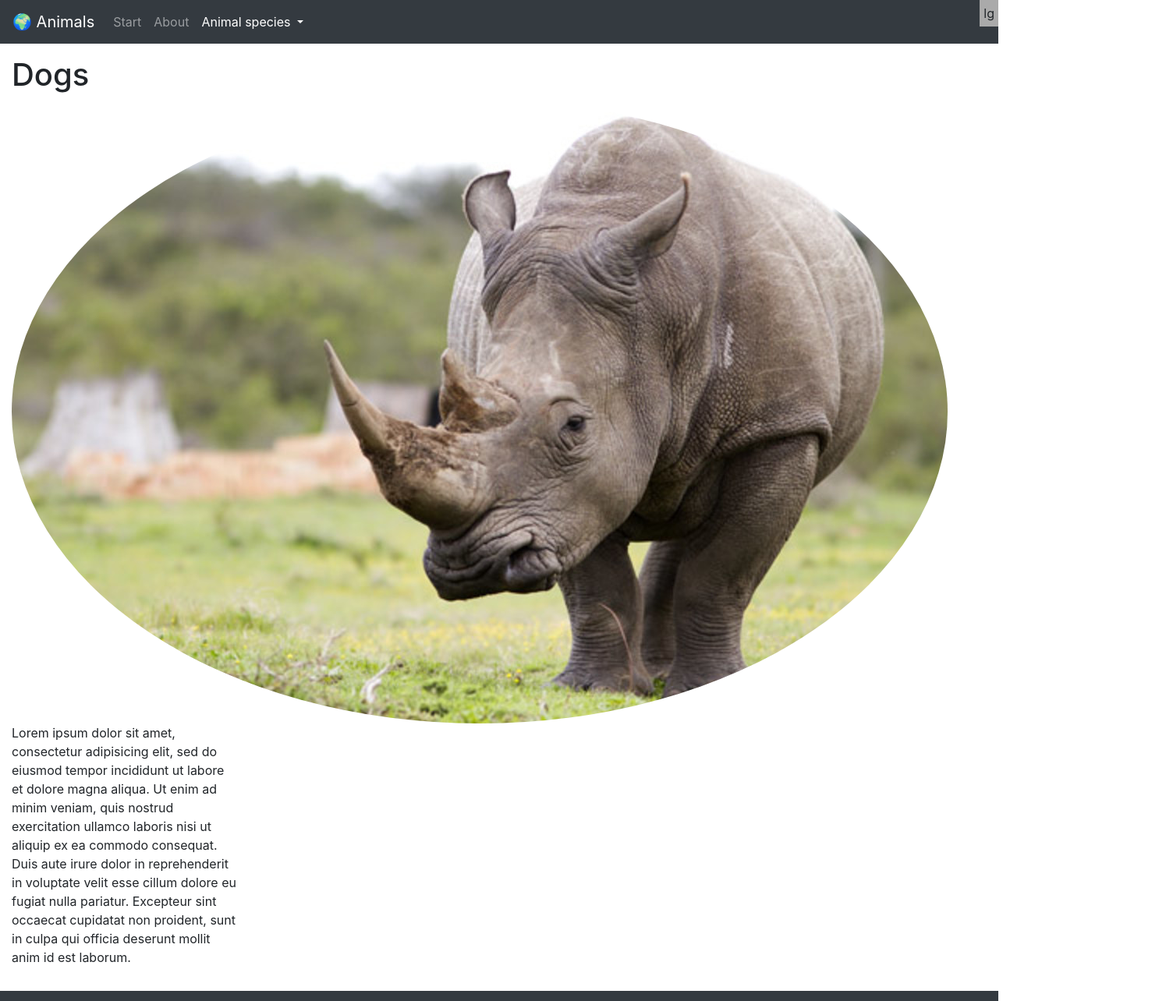
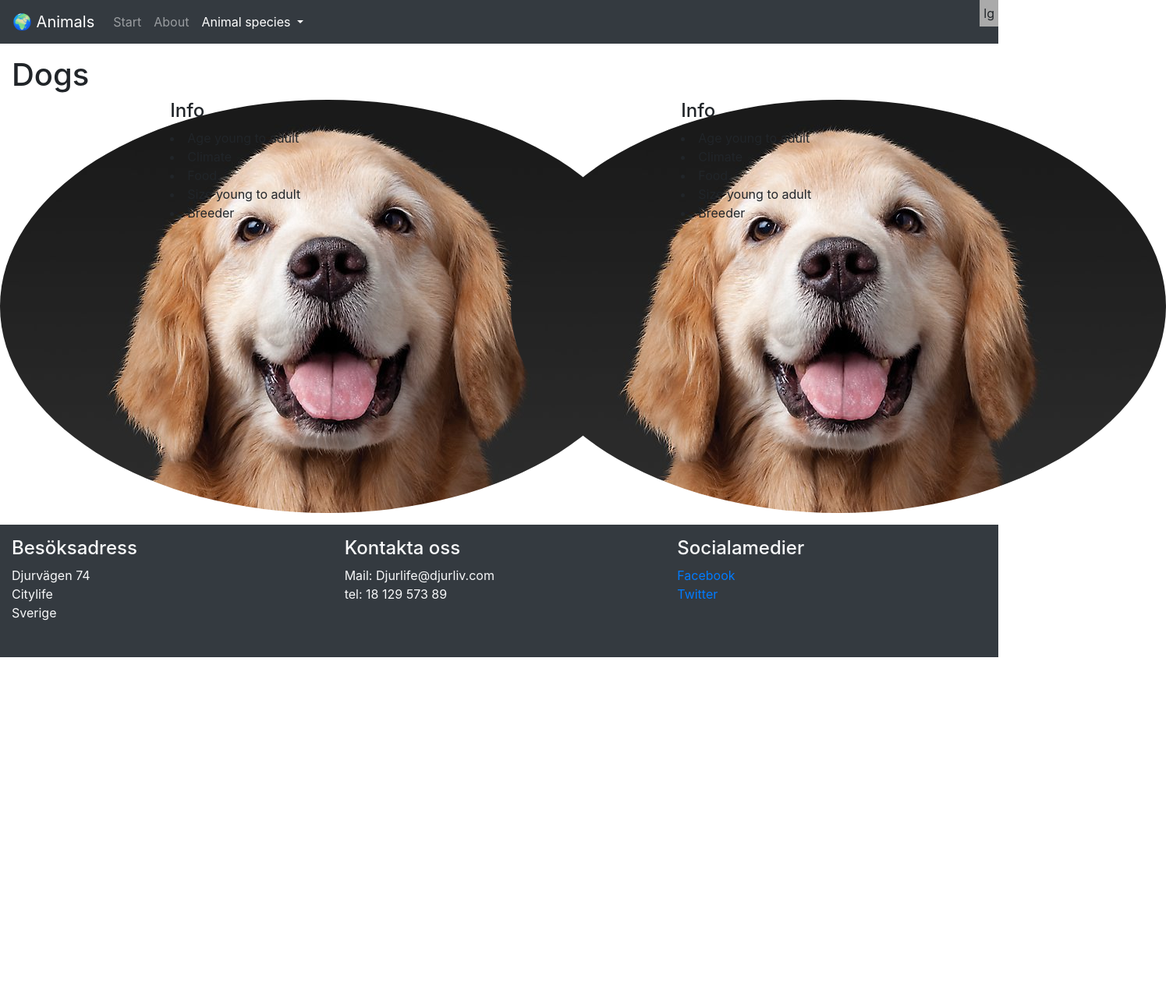
Before and after one commit to tryhardmatte/bootstrap-intro, a plain HTML site: page bootstrap-intro/dog.html in a window 1280 px wide. Shown: the top 1284 px of the page at 78% size, 1495 px wide, since content can reach past the window. After the commit the page ends 843 px from the top, so only its background shows below. Drawn offline with Linux system fonts and the light colour scheme.

Commit message:
Update dog.html

```diff
--- a/bootstrap-intro/dog.html
+++ b/bootstrap-intro/dog.html
@@ -11,7 +11,7 @@
     <!-- mitt css -->
     <link rel="stylesheet" href="main.css">
     <link rel="stylesheet" href="sticky-footer.css">
-    <title>Dogs, high quality dogs only at Animals!</title>
+    <title>Hello, world!</title>
   </head>
   <body>
 
@@ -73,24 +73,35 @@
     		<div class="col-12">
     			<h1 id="Main-header">Dogs</h1>
     		</div>
-    	</div>
+
     	<div class="row">
-            <div class="col-12 col-sm-3">
-                  <img class="rund-img" src="rhino.jpg">
+            <div class="col-12 col-sm-2">
+                  <img class="rund-img" src="dog.jpg">
             </div>
-        </div>
-        <div class="row">
-	    	<div class="col-12 col-sm-3">
-	    		<p>Lorem ipsum dolor sit amet, consectetur adipisicing elit, sed do eiusmod
-	    		tempor incididunt ut labore et dolore magna aliqua. Ut enim ad minim veniam,
-	    		quis nostrud exercitation ullamco laboris nisi ut aliquip ex ea commodo
-	    		consequat. Duis aute irure dolor in reprehenderit in voluptate velit esse
-	    		cillum dolore eu fugiat nulla pariatur. Excepteur sint occaecat cupidatat non
-	    		proident, sunt in culpa qui officia deserunt mollit anim id est laborum.
-	    		</p>
+
+	    	<div class="col-12 col-sm-4">
+                <h4>Info</h4>
+                <li>Age young to adult</li>
+                <li>Climate</li>
+                <li>Food</li>
+                <li>Size young to adult</li>
+                <li>Breeder</li>
 	    	</div>
 
-  		</div>
+            <div class="col-12 col-sm-2">
+                  <img class="rund-img" src="dog.jpg">
+            </div>
+
+            <div class="col-12 col-sm-4">
+                <h4>Info</h4>
+                <li>Age young to adult</li>
+                <li>Climate</li>
+                <li>Food</li>
+                <li>Size young to adult</li>
+                <li>Breeder</li>
+            </div>
+
+        </div>
 
 
 
```
